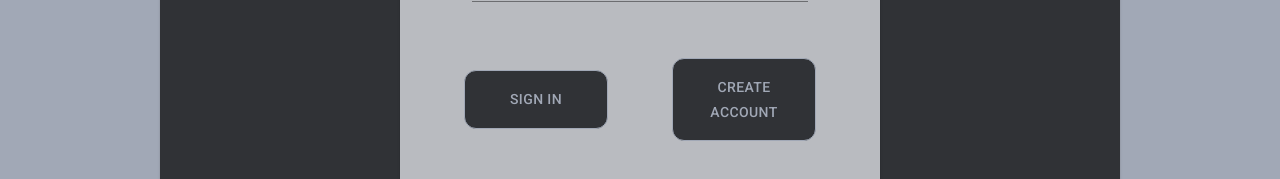
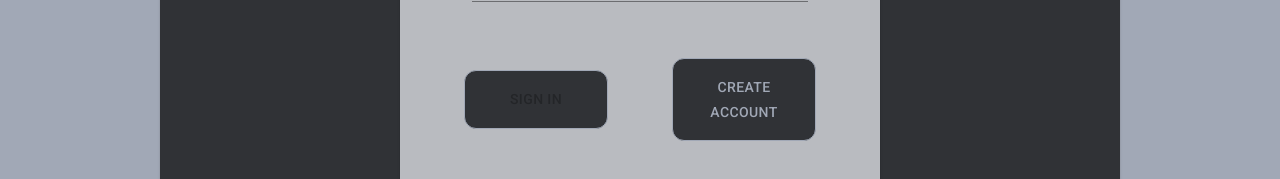
Before and after one commit to japerry911/SkylordsTimekeeping, a React (Create React App) app in the folder frontend/: page /sign-in in a window 1280 px wide. Shown: the part 1147-1326 px from the top of the page. Built offline with nearby package versions, Linux system fonts and the light colour scheme.

Commit message:
Added validation to SignIn page

```diff
--- a/frontend/src/pages/SignIn/SignIn.js
+++ b/frontend/src/pages/SignIn/SignIn.js
@@ -1,4 +1,4 @@
-import React, { useState, Fragment } from "react";
+import React, { useState, Fragment, useEffect } from "react";
 import Grid from "@material-ui/core/Grid";
 import Paper from "@material-ui/core/Paper";
 import HeroHeader from "../../components/HeroHeader/HeroHeader";
@@ -17,6 +17,7 @@ const SignIn = ({ history }) => {
 
   const [username, setUsername] = useState("");
   const [password, setPassword] = useState("");
+  const [validationStatus, setValidationStatus] = useState(false);
 
   const dispatch = useDispatch();
   const isLoading = useSelector((state) => state.users.loading);
@@ -37,6 +38,10 @@ const SignIn = ({ history }) => {
       setPassword("");
     }
   };
+
+  useEffect(() => {
+    setValidationStatus(username && password);
+  }, [username, password]);
 
   return (
     <div className={classes.mainDivStyle}>
@@ -100,7 +105,11 @@ const SignIn = ({ history }) => {
                       xl={12}
                       className={classes.buttonGridStyle}
                     >
-                      <Button className={classes.buttonStyle} type="submit">
+                      <Button
+                        className={classes.buttonStyle}
+                        type="submit"
+                        disabled={!validationStatus}
+                      >
                         Sign In
                       </Button>
                       <Button className={classes.buttonStyle}>
```
